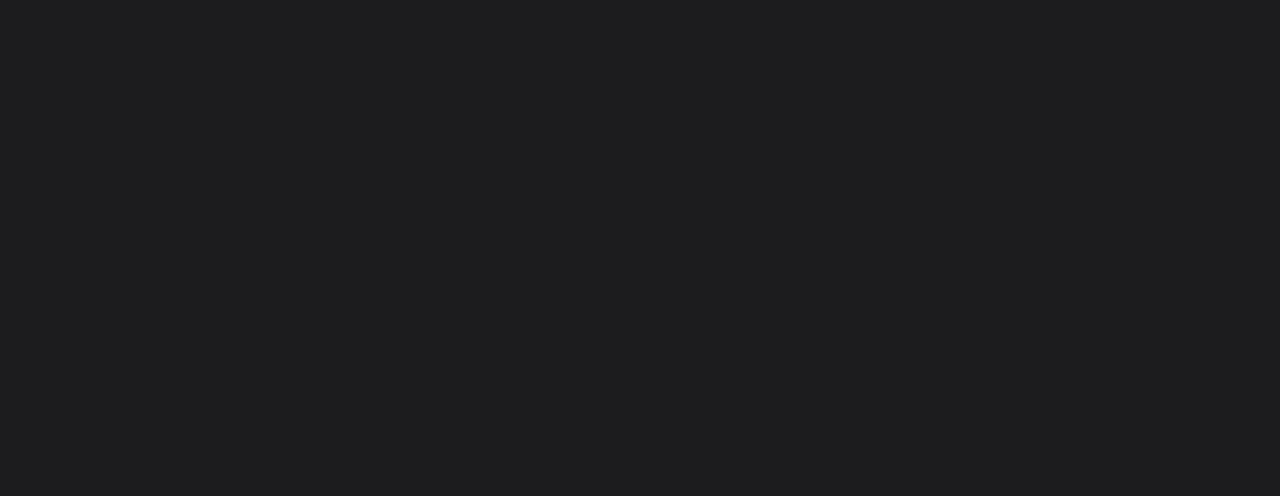
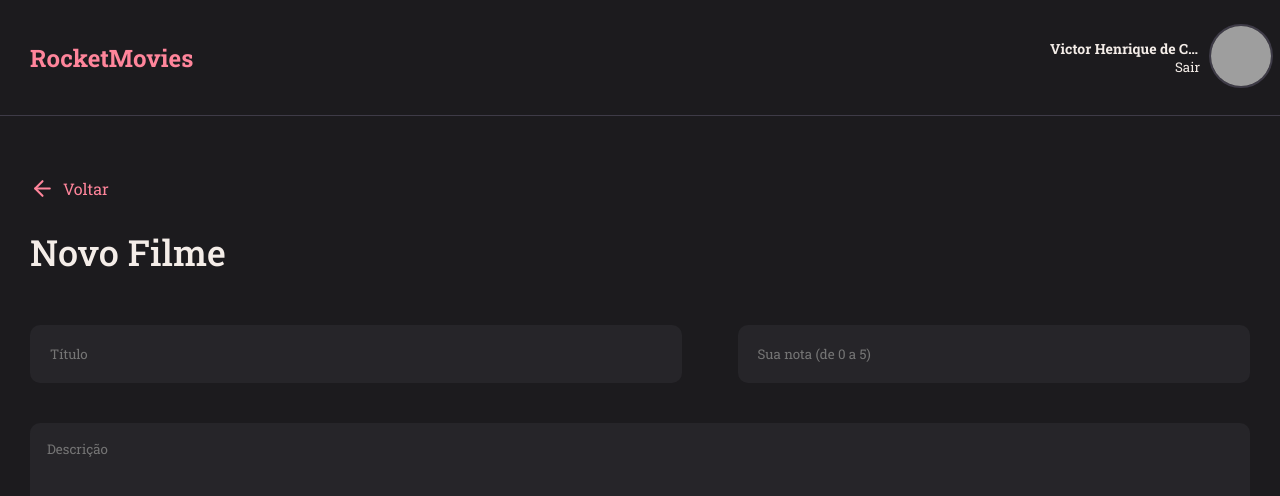
Before and after one commit to devnestali/rocketmovies, a React (Vite) app: page /new in a window 1280 px wide. Before the commit this address had no page. Shown: the top 496 px of the page. Built offline with nearby package versions, Linux system fonts and the light colour scheme; grey boxes are pictures that could not be loaded.

Commit message:
Updating logic in page New and rewritting the NoteItem component

```diff
--- a/src/components/NoteItem/index.jsx
+++ b/src/components/NoteItem/index.jsx
@@ -7,8 +7,8 @@
     <Container isNew={isNew}>
       <input
         type="text"
+        readOnly={!isNew}
         value={value}
-        readOnly={!isNew}
         {...rest}
       />
 
--- a/src/components/NoteItem/styles.js
+++ b/src/components/NoteItem/styles.js
@@ -3,35 +3,38 @@
 export const Container = styled.div`
   display: flex;
   align-items: center;
+  gap: 1.6rem;
 
-  background-color: ${({ theme, isNew }) => isNew ? "transparent" : theme.COLORS.BACKGROUND_800};
-  color: ${({ theme }) => theme.COLORS.GRAY_500};
+  background-color: ${({ theme, isNew }) => isNew ? "transparent" : theme.COLORS.BLACK_700};
 
-  border: ${({ theme, isNew }) => isNew ? `1px dashed ${theme.COLORS.GRAY_500}` : "none"};
+  border: ${({ theme, isNew }) => isNew ? `2px dashed ${theme.COLORS.GRAY_800}` : "none"};
+  border-radius: 1rem;
 
-  margin-bottom: .8px;
-  border-radius: 1rem;
-  padding-right: 1.6rem;
+  width: fit-content;
 
   > button {
     border: none;
-    background: none;
-    color: ${({ theme }) => theme.COLORS.PINK};
+    background-color: transparent;
+
+    display: grid;
+    place-items: center;
+
+    svg {
+      color: ${({ theme }) => theme.COLORS.PINK_800};
+      font-size: 2.5rem;
+    }
   }
 
   > input {
-    height: 5.6rem;
-    width: 100%;
+    width: 11rem;
+    flex-grow: 1;
+    background-color: transparent;
 
-    padding: 1.2rem;
-
-    color: ${({ theme }) => theme.COLORS.WHITE};
-    background: transparent;
+    padding: 0 .8rem;
 
     border: none;
+    outline: none;
 
-    &::placeholder {
-      color: ${({ theme }) => theme.COLORS.GRAY_500};
-    }
+    cursor: ${({ isNew }) => !isNew && "not-allowed"};
   }
 `;
--- /dev/null
+++ b/src/pages/New/index.jsx
@@ -0,0 +1,58 @@
+import { Container, Inputs, TextArea, Buttons } from "./styles";
+
+import { Header } from "../../components/Header";
+import { Wrapper } from "../../components/Wrapper";
+import { ButtonText } from "../../components/ButtonText";
+import { Button } from "../../components/Button";
+import { Input } from "../../components/Input";
+import { NoteItem } from "../../components/NoteItem";
+
+import { FiArrowLeft } from "react-icons/fi";
+
+export function New() {
+    return (
+        <Container>
+            <Header />
+            <main>
+                <Wrapper>
+                    <ButtonText
+                        to="/"
+                        icon={FiArrowLeft}
+                        title="Voltar"
+                    />
+                    <h1>Novo Filme</h1>
+                    <Inputs>
+                        <Input
+                            placeholder="Título"
+                        />
+                        <Input
+                            placeholder="Sua nota (de 0 a 5)"
+                            type="number"
+                            min="0"
+                            max="5"
+                        />
+                    </Inputs>
+                    <TextArea
+                        placeholder="Descrição"
+                    />
+
+                    <h2>Marcadores</h2>
+                    <section className="itemsOfNote">
+                        <NoteItem value="Teste" />
+                        <NoteItem isNew />
+                    </section>
+
+                    <Buttons>
+                        <Button
+                            title="Descartar alterações"
+                            highlight={false}
+                        />
+                        <Button
+                            title="Salvar alterações"
+                        />
+                    </Buttons>
+                </Wrapper>
+            </main>
+        </Container>
+    )
+}
--- /dev/null
+++ b/src/pages/New/styles.js
@@ -0,0 +1,97 @@
+import styled from "styled-components";
+
+export const Container = styled.div`
+    width: 100%;
+    height: 100vh;
+
+    display: grid;
+    grid-template-rows: 11.6rem 1fr;
+    grid-template-areas:
+    "header"
+    "content";
+
+    > main {
+        grid-area: content;
+
+        width: 100%;
+
+        padding: 6rem 0;
+
+        overflow: hidden;
+
+        .wrapper {
+            height: 100%;
+
+            overflow-y: scroll;
+        }
+
+        .wrapper::-webkit-scrollbar {
+            width: .8rem;
+        }
+
+        .wrapper::-webkit-scrollbar-thumb {
+            background-color: ${({ theme }) => theme.COLORS.PINK_800};
+            border-radius: 8rem;
+        }
+
+        h1 {
+            font-size: 3.6rem;
+            line-height: 4.6rem;
+            font-weight: 500;
+
+            margin: 2.4rem 0 4rem;
+        }
+
+        h2 {
+            font-size: 2rem;
+            line-height: 2.6rem;
+            color: ${({ theme }) => theme.COLORS.GRAY_700};
+
+            margin: 4rem 0 2.4rem;
+        }
+
+        .itemsOfNote {
+            width: 100%;
+            background-color: ${({ theme }) => theme.COLORS.BLACK_900};
+
+            padding: 1.6rem;
+
+            border-radius: .8rem;
+
+            margin-bottom: 4rem;
+
+            display: flex;
+            gap: 4rem;
+            flex-wrap: wrap;
+        }
+    }
+`;
+
+export const Inputs = styled.div`
+    display: flex;
+    gap: 5.6rem;
+`;
+
+export const TextArea = styled.textarea`
+    width: 100%;
+    height: 27.5rem;
+
+    margin-top: 4rem;
+    background-color: ${({ theme }) => theme.COLORS.BLACK_700};
+
+    border: none;
+    outline: none;
+    resize: none;
+
+    border-radius: 1rem;
+    padding: 1.7rem;
+`;
+
+export const Buttons = styled.div`
+    display: flex;
+    gap: 5.6rem;
+
+    > button {
+        width: 100%;
+    }
+`;
--- a/src/routes/app.routes.jsx
+++ b/src/routes/app.routes.jsx
@@ -1,11 +1,13 @@
 import { Routes, Route }  from 'react-router-dom';
 
 import { Home } from '../pages/Home';
+import { New } from '../pages/New';
 
 export function AppRoutes() {
   return (
     <Routes>
       <Route path='/' element={<Home />} />
+      <Route path='/new' element={<New />} />
     </Routes>
   )
 }
```
Also changed, not shown: src/components/Textarea/index.jsx (deleted, +0 -10 lines), src/components/Textarea/styles.js (deleted, +0 -28 lines), src/pages/CreateMovie/index.jsx (deleted, +0 -126 lines), src/pages/CreateMovie/styles.js (deleted, +0 -74 lines).
